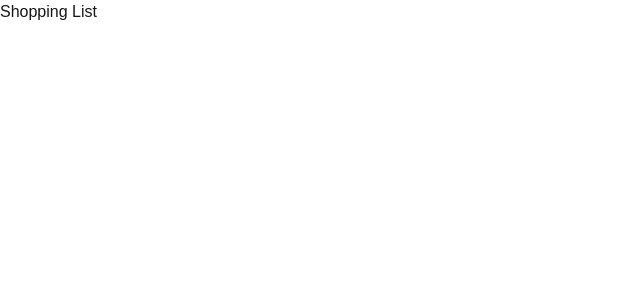
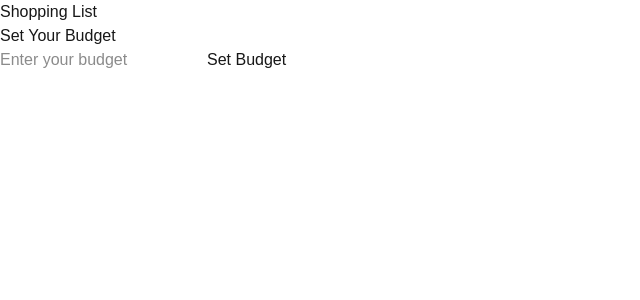
Before and after one commit to fax-spittah/shopping-list, a Next.js app: page / in a window 1280 px wide. Shown: the top 300 px of the page, without its empty margins (0-640 px from the left). Built offline with nearby package versions, Linux system fonts and the light colour scheme.

Commit message:
feat: add SetBudgetComponent to home page

```diff
--- /dev/null
+++ b/app/components/SetBudgetComponent.tsx
@@ -0,0 +1,9 @@
+export default function SetBudgetComponent() {
+  return (
+    <div>
+      <h2>Set Your Budget</h2>
+      <input type="number" placeholder="Enter your budget" />
+      <button>Set Budget</button>
+    </div>
+  );
+}
--- a/app/pages/HomePage.tsx
+++ b/app/pages/HomePage.tsx
@@ -1,7 +1,10 @@
+import SetBudgetComponent from "../components/SetBudgetComponent";
+
 export default function HomePage() {
   return (
     <div>
       <h1>Shopping List</h1>
+      <SetBudgetComponent />
     </div>
   );
 }
```
